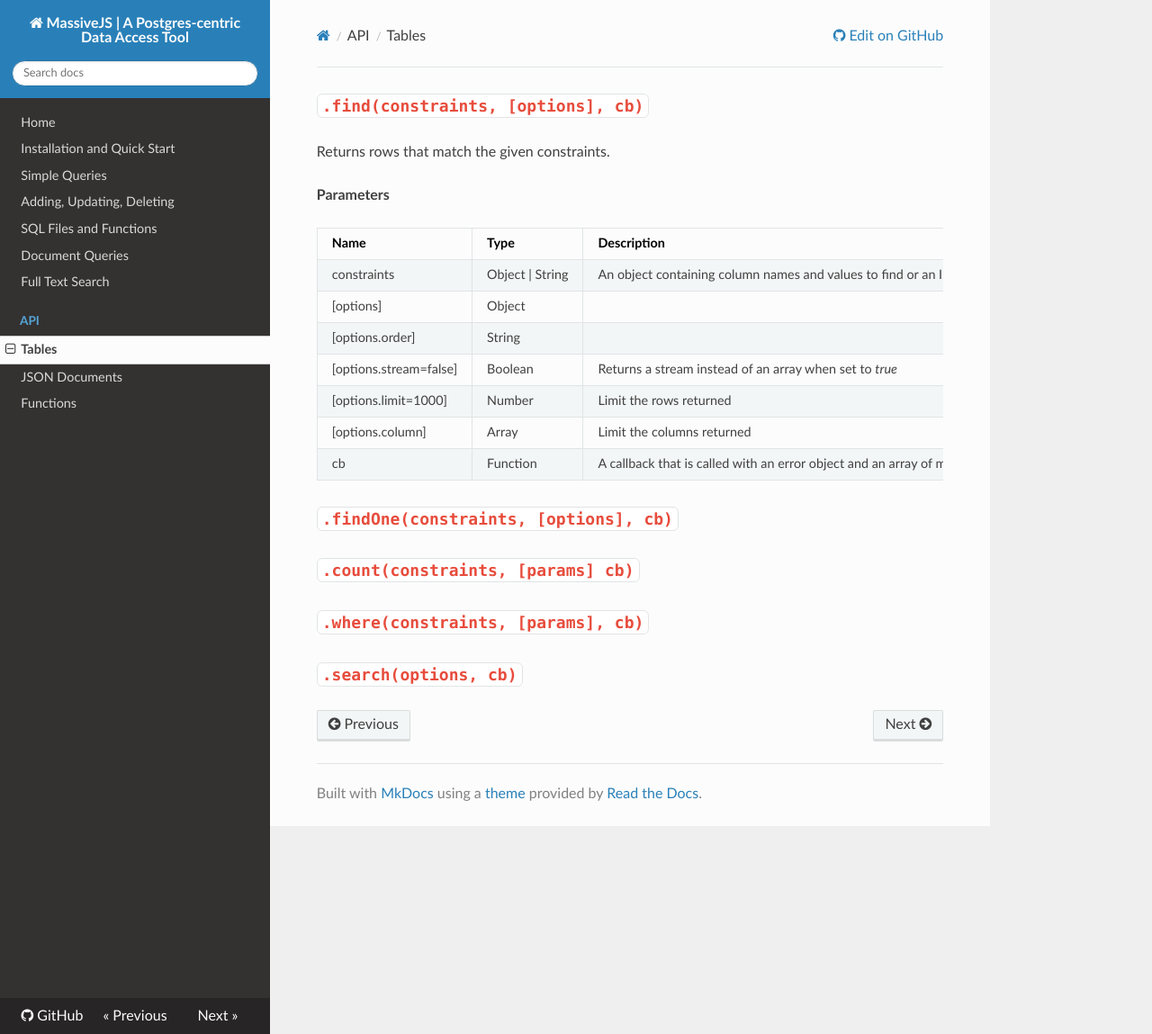
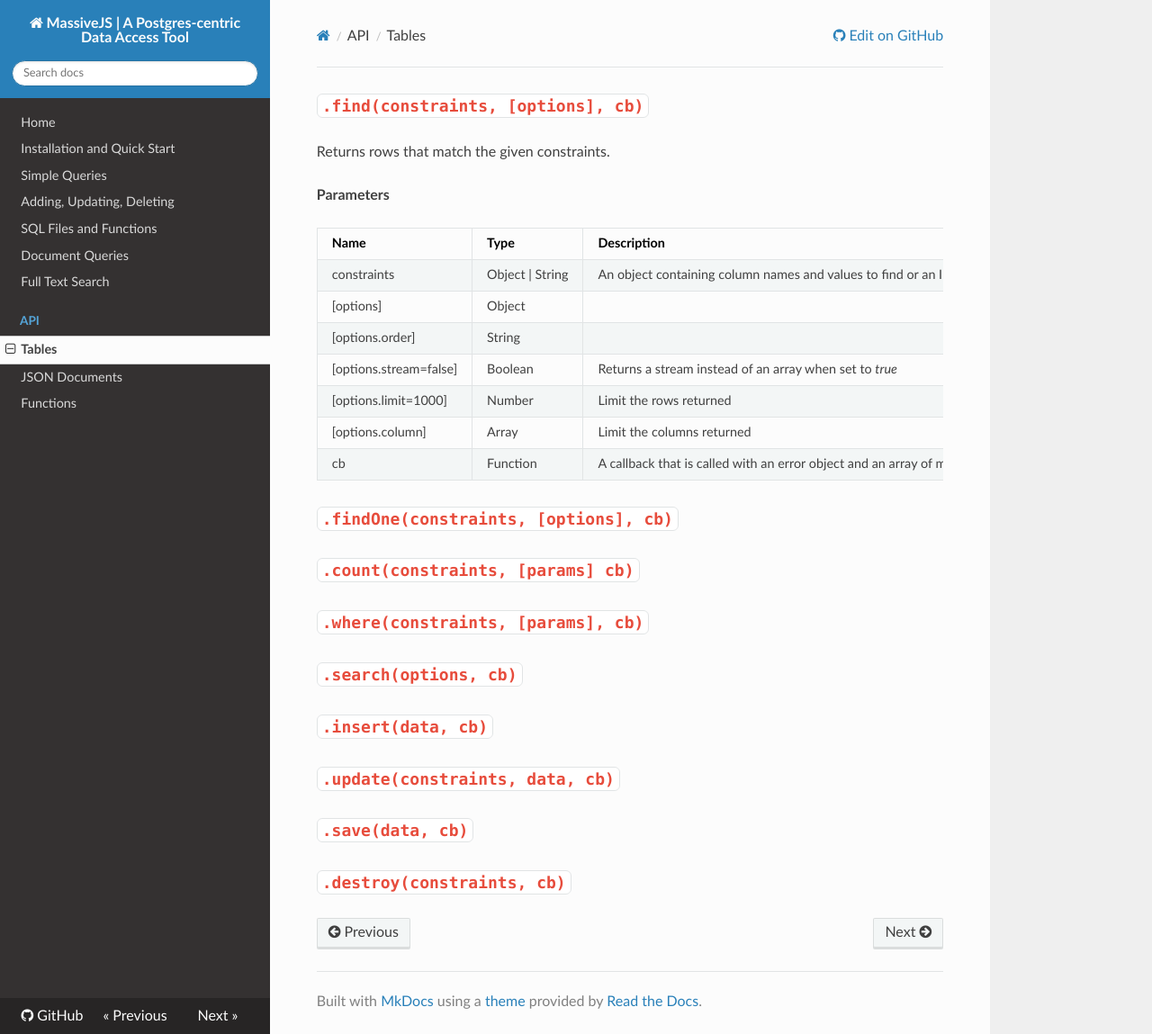
Before and after one commit to dmfay/massive-js, an MkDocs documentation site: the page built from docs/API/tables.md, in a window 1280 px wide and 1149 px high. Shown: the whole window at 90% size. Built offline with MkDocs 1.6.1, drawn with Linux system fonts in a browser that asks for light colours; nearby versions of some CDN libraries; old or Windows-style settings are respelled for this version of MkDocs.

Commit message:
Add headings for more table methods

```diff
--- a/docs/API/tables.md
+++ b/docs/API/tables.md
@@ -22,3 +22,11 @@
 ## `.where(constraints, [params], cb)`
 
 ## `.search(options, cb)`
+
+## `.insert(data, cb)`
+
+## `.update(constraints, data, cb)`
+
+## `.save(data, cb)`
+
+## `.destroy(constraints, cb)`
```
